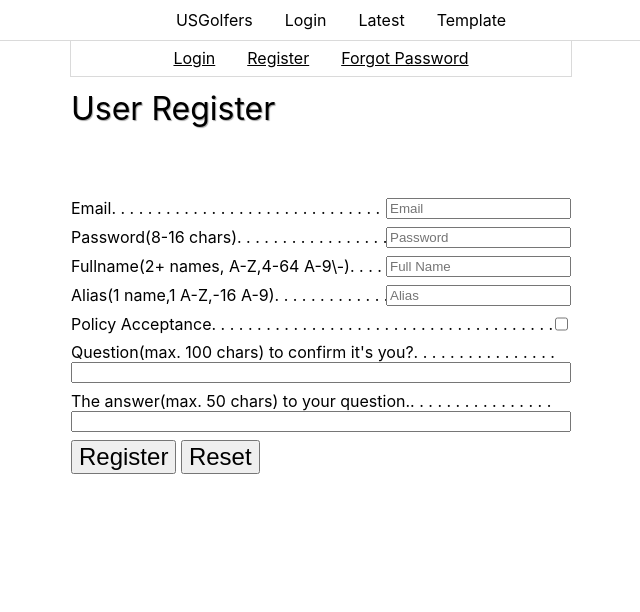
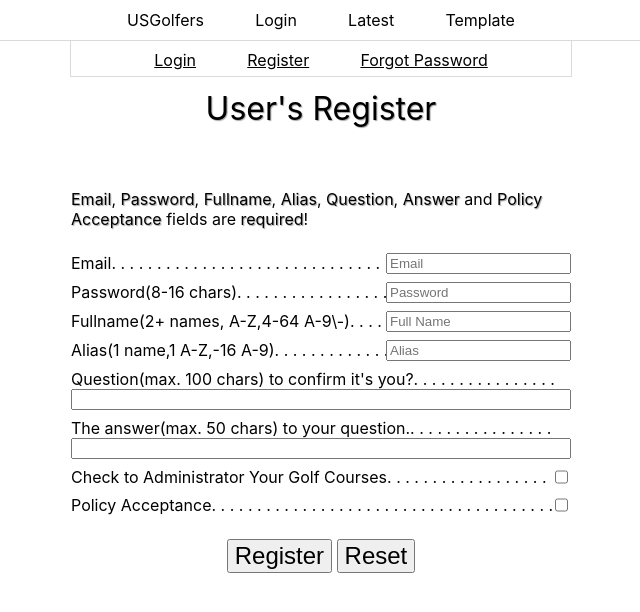
Before and after one commit to RichT-K/USGClient, a Svelte app: page /profile/login in a window 1280 px wide. Both pictures are taken after a click on the link "Register". Shown: the top 612 px of the page, without its empty margins (319-959 px from the left). Built offline with nearby package versions, Linux system fonts and the light colour scheme.

Commit message:
rich-added user preferences

```diff
--- a/context/User.ts
+++ b/context/User.ts
@@ -80,7 +80,10 @@ export const jNewUser = {
     jCourses:{},
     jRoles:{},
     jBank:{},
-    jData:{}
+    jData:{},
+    jPreferences:{
+        showChangesMessage:true
+    },
 }
 let jUser = {};
 export const User={
@@ -96,6 +99,10 @@ export const User={
         };
         return You;
     },
+    set Settings(jSettings){
+        jUser = jSettings;
+        saveUser( );
+    },
     get About(){
         return this.fnAbout();
     },
@@ -110,12 +117,20 @@ export const User={
         if(Role.type){
             jUser.jRoles[Role.type] = JSON.parse(JSON.stringify(Role));
         }
+        else if( typeof(Role) == "string" ){
+            delete jUser.jRoles[Role];
+        }
         saveUser( );
     },
     set Data(jData){
         jUser.jData = JSON.parse(JSON.stringify(jData));
         saveUser( );
     },
+    get possessiveAlias(){
+        return fnPossessiveName(jUser.alias);
+    },
+    get showChangesMessage(){return (jUser.jPreferences||{}).showChangesMessage?true:false },
+    set showChangesMessage(tf){(jUser.jPreferences = (jUser.jPreferences||{})).showChangesMessage= tf?1:0 },
     hasACourse(courseid){
         return this.hasA.call(jUser.jCourses,courseid);
     },
@@ -129,12 +144,14 @@ export const User={
         }
     },
     fnChangesVerbiage(panelName=""){
-        if(panelName=="" || panelName == "Settings"){
-            return `Remember, to save your changes to the <b>Server</b> return to <b>Profile - Settings</b>!
-            Otherwise temporary changes may be lost or become unusable especialy when you <b>Logout</b>.`;
+        if(!this.showChangesMessage) return "";
+        if(panelName.toLowerCase()=="profile"){
+            return `<div class="Verbiage warning text-align-center">You must return here and click <b>Update</b>
+            to save changes from the Profile Section up to the <b>Server</b>!
+            Otherwise, your temporary changes may be lost or become unusable especially when you <b>Logout</b>.</div>`;
         }
-        return `<p>Changes made here in the <b>${panelName} ARE NOT</b> <b>saved to the Server.
-        <b>Save changes to the Server in Settings</b></p>`;
+        return `<div class="Verbiage warning text-align-center">Changes made here in the <b>${panelName} ARE NOT</b> <b>saved to the Server.<br>
+        <b>Save changes to the Server in Settings</b></div>`;
     },
     fnVerbiage(jRole, jProxy){
         let Your = jProxy || jUser;
@@ -159,25 +176,36 @@ export const User={
         if(jRoles.golfer) aRoleGuidance.push(User.fnVerbiage(jRoles.golfer,Your));
 
         return `
-<p>
+<p data-section="Settings" title="Settings">
 <b>${Your.alias||"No alias"}</b>,
 your fullname is <b>${Your.fullName||"unknown"}</b>,
 your account was created on <b>${Your.created||"unavailable"}</b>,
 you've logged in <b>${Your.logins||"0"}</b> times
 and your last login was <b>${Your.lastLogin||"never"}</b>.
 Your last known location was at the following coordinates (<b>${Your.location||"unknown"}</b>).
+
+<div class="warning">You are ${Your.jPreferences.showChangesMessage?"":"<b>NOT</b>"} showing <b>Change Warnings</b>!</div>
+
 </p>
-<p>
+<p data-section="Settings" title="Settings">
 Your Alias (<b>${jUser.alias}</b>) will always be shared, ${aSharing.join(", ")}.
+</p>
+<p data-section="Roles" title="Roles">
 Your roles include ${aRoles.join(", ")}.
-<p>${aRoleGuidance.join('<br/>')}</p>
+<br/>${aRoleGuidance.join('<br/>')}
+</p>
+<p data-section="Golfer" title="Golfer">
 You follow <b>${aCourses.join("</b>, <b>")}</b>.
 </p>
-<p>
+<p data-section="Settings" title="Settings">
 Your question is <b>${Your.question||"empty"}</b> and your answer is <b>${Your.secret||"empty"}</b>
 </p>
 `
     }
+}
+export function fnPossessiveName(name){
+    name = name || "User";
+    return (name) +"'"+ (name.charAt(name.length-1)=='s'?"":"s");
 }
 function saveUser( drop ){
     if(drop) {
@@ -187,11 +215,13 @@ function saveUser( drop ){
     }
     sessionStorage[sessionKey] = fnEncrypt(JSON.stringify({...jUser}))
 }
-export function fnChangesVerbiage(panelName){ return User.fnChangesVerbiage(panelName);}
+export function fnChangesVerbiage(panelName){
+    return User.fnChangesVerbiage(panelName);
+}
 export function fnGetUser(){
     if(!jUser.userid ){
         if( sessionStorage[sessionKey] ){
-            jUser = JSON.parse(fnDecrypt(sessionStorage[sessionKey]));
+            jUser = {...jNewUser,...JSON.parse(fnDecrypt(sessionStorage[sessionKey]))};
         }
         else{
             jUser = JSON.parse(JSON.stringify(jNewUser));
--- a/lib/Menu.svelte
+++ b/lib/Menu.svelte
@@ -21,11 +21,11 @@
             <span>___</span>
         </button>
     </div>
-    <ul class="NavMenu" bind:this={ul}  >
+    <nav class="NavMenu" bind:this={ul}  >
         {#each Object.entries(Routes) as [key,Item] }
-        <li><a href="{key}">{Item.text}</a></li>
+        <a href="{key}">{Item.text}</a>
         {/each}
-    </ul>
+    </nav>
 </div>
 <style>
 a{
@@ -37,6 +37,7 @@ a{
     display:grid;
     justify-content: center;;
     top:0px;
+    height:var(--top-avoid-menu);
     right:0px;
     width: 100%;
     overflow: hidden;
@@ -44,15 +45,8 @@ a{
     outline:1px solid rgb(218, 218, 218);
 }
 
-.NavMenu{
-    display: grid;
-    margin:10px 60px;
-    overflow:hidden;
-    justify-content: left;
-    grid-auto-flow: column;
-    grid-template-columns: repeat(auto-fit,minmax(auto,1fr));
-    gap:2em;
-    list-style: none;
+.Menu > nav{
+    outline:1px solid #aaaaaa00;
 }
 .Menu.has-burger.open{
     position: absolute;
--- a/public/styles/default.css
+++ b/public/styles/default.css
@@ -18,6 +18,16 @@
   --standard-width:500px;
   --input-radius:.2em;
 }
+[data-section]:hover{
+  cursor:pointer;
+}
+[data-section] b:hover{
+  cursor:text;
+}
+.warning{
+  color:var(--warning-color);
+  background-color:var(--warning-background-color);
+}
 .sticky{position:sticky; top:var(--top-avoid-menu);}
 .flex{display:flex;}
 .grid{display:grid;}
@@ -37,6 +47,7 @@
 .justify-content-center{ justify-content:center; }
 .text-align-start{text-align:left;}
 .text-align-center{text-align:center;}
+.text-align-justify{text-align:justify;}
 .text-align-end{text-align:right;}
 .capitalize{ text-transform: capitalize; }
 .underline{ text-transform: underline; }
@@ -70,7 +81,19 @@ nav{
   display:flex;
   z-index:900;
   justify-content: center;
-  gap:2em;
+  padding:0em;
+  gap:0em;
+  background-color:white;
+  outline:1px solid rgb(218, 218, 218);
+}
+nav a{
+  padding:.6em 2vw .4em 2vw;
+  transition:padding .1s ease-in-out;
+}
+nav a:hover{
+  padding:.4em 2vw .6em 2vw;
+  text-shadow:1px 1px 2px rgb(112, 112, 112);
+  background-color:rgb(233, 233, 233);
 }
 .message-block{
   padding:.5em;
@@ -88,7 +111,7 @@ nav{
   justify-self: start;
   justify-content: start;
   gap:.5em;
-  padding:2em 0em;
+  padding:0em 0em;
   margin:2em 0em;
   background-color:var(--form-background-color);
   border-radius:var(--block-radius);
--- a/src/Profile/Data.svelte
+++ b/src/Profile/Data.svelte
@@ -72,7 +72,7 @@
         display:grid;
         padding:.5em;
         gap:2em;
-        outline:1px solid black;
+        outline:1px solid rgb(199, 199, 199);
         border-radius:5px;
     }
     .label{
--- a/src/Profile/Logout.svelte
+++ b/src/Profile/Logout.svelte
@@ -1,6 +1,6 @@
 <svelte:options customElement="usg-profile-logout" />
 <script lang="ts">
-  import {fnLogout,fnGetUser,fnChangesVerbiage} from '/context/User';
+  import {fnLogout,fnGetUser} from '/context/User';
   let message=undefined;
   let User = fnGetUser();
   if( User.isLoggedIn){
@@ -11,7 +11,7 @@
   <div class="message-block"><b>{message}</b></div>
   {/if}
 <form class="grid standard-block" method="get" on:submit|preventDefault={fnLogout}>
-  <p>{@html fnChangesVerbiage()}</p>
+  <p class="Verbiage warning"><b>Have you saved all your updates?</b></p>
   <div class="button-block">
   <button type="submit">Logout</button>
   </div>
--- a/src/Profile/Profile.svelte
+++ b/src/Profile/Profile.svelte
@@ -9,33 +9,69 @@
     import Register from "./Register.svelte";
     import Data from "./Data.svelte";
     import Golfer from "./Golfer.svelte";
+    import Roles from "./Roles.svelte";
     export let aPath=[];
     let User = fnGetUser();
+    let U = {}
+    let policyNumber=1;
+    let msg = "";
+    function fnReset(){
+      U = {
+          ...JSON.parse(JSON.stringify(User.Settings)),
+          get About(){
+              return User.fnAbout(U);
+          }
+          ,policy:0
+      }
+    }
+    fnReset();
+    function onSubmit(){
+      msg = "";
+      if(!U.policy) return msg="Policy acceptance is necessary.";
+      U.policy = U.policy?policyNumber:0;
+      fnSettings(U);
+    }
     let section = (aPath[1] || aPath[0]).toLowerCase();
     onMount(()=>{
         console.log("In Profile<"+aPath+">:", User);
     })
     function onChangeSection(ev){
-        section = ev.target.innerHTML.toLowerCase();
-        User = fnGetUser();
+        if(ev){
+            console.log("fnAbout:",ev)
+            console.log("fnAbout:",ev.target)
+            console.log("fnAbout:",ev.currentTarget)
+            console.log("fnAbout:",ev.srcElement)
+            section = ev.target.getAttribute("data-section");
+            section = (section||"").toLowerCase();
+            User = fnGetUser();
+            fnReset();
+        }
+    }
+    function fnAboutHandler(ev){
+
+        console.log("fnAbout:",ev)
     }
 </script>
 <nav class="flex sticky">
     {#if User.isLoggedIn}
-    <a href on:click|preventDefault="{onChangeSection}">Settings</a>
-    <a href on:click|preventDefault="{onChangeSection}">Golfer</a>
-    <a href on:click|preventDefault="{onChangeSection}">Data</a>
-    <a href on:click|preventDefault="{onChangeSection}">Logout</a>
+    <a href data-section="Profile" on:click|preventDefault="{onChangeSection}">Review & Save</a>
+    <a href data-section="Settings" on:click|preventDefault="{onChangeSection}">Settings</a>
+    <a href data-section="Roles" on:click|preventDefault="{onChangeSection}">Roles</a>
+    <a href data-section="Golfer" on:click|preventDefault="{onChangeSection}">Golfer</a>
+    <a href data-section="Data" on:click|preventDefault="{onChangeSection}">Data</a>
+    <!-- a data-section="profile" href on:click|preventDefault="{onChangeSection}">Logout</a-->
     {:else}
-    <a href on:click|preventDefault="{onChangeSection}">Login</a>
-    <a href on:click|preventDefault="{onChangeSection}">Register</a>
-    <a href on:click|preventDefault="{onChangeSection}">Forgot Password</a>
+    <a href data-section="Login" on:click|preventDefault="{onChangeSection}">Login</a>
+    <a href data-section="Register" on:click|preventDefault="{onChangeSection}">Register</a>
+    <a href data-section="Forgot Password" on:click|preventDefault="{onChangeSection}">Forgot Password</a>
     {/if}
 </nav>
-<div class="Verbiage">
-    <h1><b>{User.alias || "User"} {section}</b></h1>
+<div class="Verbiage grid justify-items-center">
+    <h1><b>{User.possessiveAlias} {section}</b></h1>
 {#if section=="login" }
 <Login/>
+{:else if section == "roles"}
+<Roles/>
 {:else if section == "golfer"}
 <Golfer/>
 {:else if section == "data"}
@@ -46,21 +82,63 @@
 <Register/>
 {:else if section == "forgot password"}
 <ForgotPassword/>
+{:else if section =="settings"}
+<Settings />
 {:else}
-<div>
-    <Settings />
-</div>
-{/if}
+<form class="DOTTED" action="login" method="get" on:submit|preventDefault={onSubmit}>
+    {@html User.fnChangesVerbiage(section)}
+    <div class="about-you Verbiage ">
+      <div class="content" on:click={onChangeSection}>{@html U.About}</div>
+    </div>
+    <div class="grid">
+      {#if U.policy < policyNumber}
+      <div>
+        Please, Read and Accept Our Policy {U.policy?"It has Changes":""}
+      </div>
+      {/if}
+      <label>
+        <span>I Accept The Policy Regarding My Alterations</span>
+        <input size=1 type="checkbox" required name="policy" bind:checked={U.policy} value="{policyNumber}"/>
+      </label>
+    </div>
+    <div>{msg}</div>
+    <div class="button-block">
+        <button type="submit">Update</button>
+        <button type="reset" on:click={fnReset}>Reset</button>
+    </div>
+  </form>
+  {/if}
 </div>
 <style>
     nav{
-        padding:.5em;
+        padding:0em;
+        gap:0em;
         background-color:white;
         outline:1px solid rgb(218, 218, 218);
+    }
+    nav a{
+        padding:.6em 2vw .4em 2vw;
+        transition:padding .1s ease-in-out;
+    }
+    nav a:hover{
+        padding:.4em 2vw .6em 2vw;
+        text-shadow:1px 1px 2px rgb(112, 112, 112);
+        background-color:rgb(233, 233, 233);
     }
     h1{
         text-transform: capitalize;
         margin:.2em 0em;
         padding:.2em 0em;
     }
+    .Verbiage, .about-you{
+    max-width:500px;
+    max-height:fit-content;
+  }
+  .about-you .content{
+    outline:1px solid rgb(219, 219, 219);
+    padding:.5em .5em;
+    max-height:500px;
+    overflow:auto;
+    transition:all .3s ease;
+  }
 </style>
--- a/src/Profile/Register.svelte
+++ b/src/Profile/Register.svelte
@@ -41,7 +41,11 @@
 {#if User.isLoggedIn}
 <div class="warning">Warning : Your current session will be reset!</div>
 {/if}
-<form class="DOTTED" action="login" method="get" on:submit|preventDefault={onRegister}>
+<form class="DOTTED Verbiage" action="login" method="get" on:submit|preventDefault={onRegister}>
+    <p>
+      <b>Email</b>, <b>Password</b>, <b>Fullname</b>, <b>Alias</b>, <b>Question</b>, <b>Answer</b>
+        and <b>Policy Acceptance</b> fields are <b>required</b>!
+    </p>
     {#if message }
     <div><strong>{message}</strong></div>
     {/if}
@@ -54,7 +58,6 @@
     <label title="Valid Chars: {aInputPatterns.password}" ><span>Password(8-16 chars)</span><input type="password" name="password" pattern="{aInputPatterns.password}" minlength=8 maxlength=16 bind:value="{U.password}" placeHolder="Password" /></label>
     <label title="Valid Chars: {aInputPatterns.fullName}" ><span>Fullname(2+ names, A-Z,4-64 A-9\-)</span><input type="text" name="fullName" pattern="{aInputPatterns.fullName}" minlength=4 maxlength=64 bind:value="{U.fullName}" placeHolder="Full Name" /> </label>
     <label title="Valid Chars: {aInputPatterns.alias}"><span>Alias(1 name,1 A-Z,-16 A-9)</span><input type="text" name="alias" pattern="{aInputPatterns.alias}" minlength=2 maxlength=16 bind:value="{U.alias}" placeHolder="Alias" /> </label>
-    <label><span>Policy Acceptance</span><input type="checkbox" value={1} bind:checked={U.policy} /></label>
     <label title="Your question(max. 100 chars) to confirm it's you?">
       <span>Question(max. 100 chars) to confirm it's you?</span>
       <br><input type="text" name="question" maxlength="100" bind:value="{U.question}"/>
@@ -64,10 +67,39 @@
       <br><input type="text" name="secret" maxlength="50" bind:value="{U.secret}"/>
     </label>
     {/if}
-    <div>
+    <label>
+      <span>Check to Administrator Your Golf Courses</span>
+        <input type="checkbox" bind:checked={U.courseadmin} />
+    </label>
+    {#if U.courseadmin}
+    <p>
+      While we still have considerable work on our end, by requesting Course Administration now
+      you'll be notified when you can beta test the Admin section. When that time comes we'll
+      contact you at the email you provided today to come back to USGolfers and setup the <b>Handshake</b>.
+      You'll provide <b>domain address</b> of your Course website where we can read meta content we make
+      available for you to place on your site. The content will be one simple HTML META-TAG containing
+      your unique Admin Identifier and your unique Course Identifier as it exists in our database.
+      If and when the time comes when multiple courses with multiple administrators are needed, this simple
+      Handshake solution will suffice and will provide you immediate control, if necessary, over who can update your Course
+      on our databse.
+    </p>
+    <p>
+      Because domains are unique and because we'll check for that entry in our database when updates are
+      made, having this file on your website ensures it is publically available with no additional
+      security adjustments necessary, and that you are the Administrator and can update your Course on our server.
+      It also indicates to us that your course is actively engaged on USGolfers Network.
+      In addition, copying the data, altering it and placing it on another wesite will render it invalid.
+    </p>
+    {/if}
+
+    <label><span>Policy Acceptance</span><input type="checkbox" value={1} bind:checked={U.policy} /></label>
+    <div class="button-block">
       <button type="submit">Register</button>
       <button type="reset" on:click={()=>{U.answer="";}}>Reset</button>
     </div>
 </form>
 <style>
+.Verbiage{
+  max-width:500px;
+}
 </style>
--- /dev/null
+++ b/src/Profile/Roles.svelte
@@ -0,0 +1,98 @@
+<svelte:options customElement="usg-profile-roles" />
+<script>
+    import { fnGetUser } from "/context/User";
+    import { onMount, onDestroy } from 'svelte';
+    let panelName="Roles";
+    let User = fnGetUser();
+    let jRoles = User.Settings.jRoles;
+    onMount(()=>{
+    })
+    onDestroy(()=>{
+        // Local clean up
+    });
+    function fnRemoveRole(ev){
+        let role = ev.target.getAttribute("data-role");
+        User.Role = role;
+        jRoles = User.Settings.jRoles;
+    }
+    function fnRemoveDataByIndex(ev){
+
+    }
+</script>
+<div class="DOTTED Verbiage" >
+    {@html User.fnChangesVerbiage(panelName)}
+    <div class="Roles" >
+        <div>Your Roles</div>
+{#each Object.entries(jRoles) as [role, Role]}
+    {#if Role.aData}
+        <div class="label"><span>{role}</span></div>
+        <div class="MemberData">
+            {#each Role.aData as content,idx}
+            <div class="label">
+                <span>{content}</span>
+                <button data-index="{idx}" on:click|preventDefault="{fnRemoveDataByIndex}">Remove</button>
+            </div>
+        {/each}
+        </div>
+    {:else}
+        <div class="Object label">
+            <span>{role}</span><button data-role="{role}" on:click|preventDefault="{fnRemoveRole}">Remove</button>
+        </div>
+        <div class="ObjectMembers">
+        {#each Object.entries(Role) as [field,value]}
+            <div class="label">
+                <span>{field}</span>
+                <input readonly value={value}/>
+            </div>
+        {/each}
+        </div>
+    {/if}
+{/each}
+    </div>
+</div>
+<style>
+    .DOTTED{
+        width:500px;
+        max-width:90vw;
+        margin:0em;
+        gap:1em;
+    }
+    input[readonly]{
+        border:0px solid black;
+        outline:0px solid black;
+    }
+    .MemberData{
+        padding-left:1em;
+    }
+    .ObjectMembers{
+        padding-left:1em;
+    }
+    .Roles{
+        position:relative;
+        display:grid;
+        padding:.5em;
+        outline:1px solid rgb(199, 199, 199);
+        border-radius:5px;
+    }
+    .Roles > .label, .MemberData .label{
+        margin-top:1em;
+    }
+    .label{
+        display:grid;
+    }
+    .label span{
+        text-transform: capitalize;
+        overflow:hidden;
+    }
+    .label span:after{
+        white-space:pre;
+        width:calc( 100% - 8em);
+        overflow:hidden;
+    }
+    .label .msg{
+        grid-column-start: 1;
+    }
+    .Roles .label{
+        grid-template-columns: 1fr auto;
+    }
+</style>
--- a/src/Profile/Settings.svelte
+++ b/src/Profile/Settings.svelte
@@ -1,31 +1,16 @@
 <svelte:options customElement="usg-profile-settings" />
 <script>
-  import { parse } from 'svelte/compiler';
+    import { onDestroy } from 'svelte';
     import {fnSettings,fnGetUser} from '/context/User';
     let panelName = "Settings";
     let User = fnGetUser();
-    let U = {}
+    let U = User.Settings;
     let policyNumber=1;
     let msg = "";
-    function fnReset(){
-      U = {
-          ...JSON.parse(JSON.stringify(User.Settings)),
-          get About(){
-              return User.fnAbout(U);
-          }
-          ,policy:0
-      }
-    }
-    fnReset();
-    function onSubmit(){
-      msg = "";
-      if(!U.policy) return msg="Policy acceptance is necessary.";
-      U.policy = U.policy?policyNumber:0;
-      fnSettings(U);
-    }
+    onDestroy(()=>{User.Settings = U})
 </script>
-<p class="Verbiage">{@html User.fnChangesVerbiage(panelName)}</p>
-<form class="DOTTED" action="login" method="get" on:submit|preventDefault={onSubmit}>
+{@html User.fnChangesVerbiage(panelName)}
+<div class="DOTTED" >
     <label><span>ID</span><input type="text" size="{U.userid.length}" readonly name="userid" value="{U.userid}"/></label>
     <label><span>Name</span><input type="text" size="{U.fullName.length}" readonly name="fullName" bind:value="{U.fullName}"/></label>
     <label><span>Alias</span><input type="text" required name="alias" bind:value="{U.alias}"/></label>
@@ -36,7 +21,11 @@
     </p>
     {/if}
     <div class="grid">
-      <div>Limit Information Shared</div>
+      <label><span class="capitalize">Show Changes Message ({User.showChangesMessage?"Yes":"no"})</span>
+        <input type="checkbox" name="Alias" bind:checked="{User.showChangesMessage}"/>
+      </label>
+
+      <div>Limit Information You Share</div>
         <label><span class="capitalize">Alias (Yes)</span><input disabled type="checkbox" name="Alias" checked="true"/></label>
       {#each Object.entries(U.jShares) as [share,value]}
           <label><span class="capitalize">{share} ({value?"Yes":"no"})</span><input type="checkbox" name="jShares.{share}" checked="{value?true:false}"
@@ -54,21 +43,7 @@
       <br><input type="text" required name="secret" maxlength="50" bind:value="{U.secret}"/>
     </label>
   </div>
-  <div class="about-you Verbiage ">
-    <div class="content">{@html U.About}</div>
-  </div>
-  <div class="grid">
-    <label>
-      <span>Accept Policy</span>
-      <input size=1 type="checkbox" required name="policy" bind:checked={U.policy} value="{policyNumber}"/>
-    </label>
-  </div>
-  <div>{msg}</div>
-  <div class="button-block">
-      <button type="submit">Update</button>
-      <button type="reset" on:click={fnReset}>Reset</button>
-  </div>
-</form>
+</div>
 <style>
   [readonly]{
     text-align:right;
@@ -86,6 +61,8 @@
     max-height:fit-content;
   }
   .about-you .content{
+    outline:1px solid rgb(219, 219, 219);
+    padding:.5em .5em;
     max-height:500px;
     overflow:auto;
     transition:all .3s ease;
```
